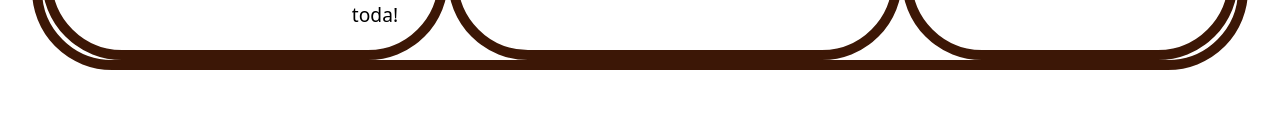
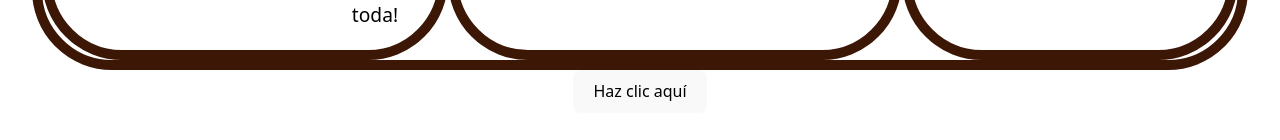
Before and after one commit to GabrielGC-prog/TrabajoFinal, a React (Vite) app in the folder trabajo-final/: page / in a window 1280 px wide. Shown: the part 972-1112 px from the top of the page. Before the commit the page ends 1074 px from the top, so only its background shows below. Built offline with nearby package versions, Linux system fonts and the light colour scheme.

Commit message:
entregado sin terminar

```diff
--- a/trabajo-final/src/App.jsx
+++ b/trabajo-final/src/App.jsx
@@ -4,6 +4,7 @@ import { ChocoList } from "./components/ChocoList";
 import ChocoData from "./data/ChocoData";
 import { Filter } from "./components/filtroStock";
 import { useState } from "react";
+import { ChildComponent } from "./components/chocoClick";
 
 function App() {
   const producto = ChocoData;
@@ -11,6 +12,11 @@ function App() {
   const filterStock = mostrarStock
     ? producto.filter((produ) => produ.stock)
     : producto;
+
+  const handleClick = () => {
+    alert("¡Se hizo clic en el botón!");
+  };
+
   return (
     <>
       <div>
@@ -22,6 +28,7 @@ function App() {
       <div>
         <Filter mostrarStock={mostrarStock} setMostrarStock={setMostrarStock} />
         <ChocoList choco={filterStock} />
+        <ChildComponent props={handleClick} />
       </div>
     </>
   );
--- /dev/null
+++ b/trabajo-final/src/components/chocoClick.jsx
@@ -0,0 +1,3 @@
+export const ChildComponent = ({ props }) => {
+  return <button onClick={props.onClick}>Haz clic aquí</button>;
+};
```
